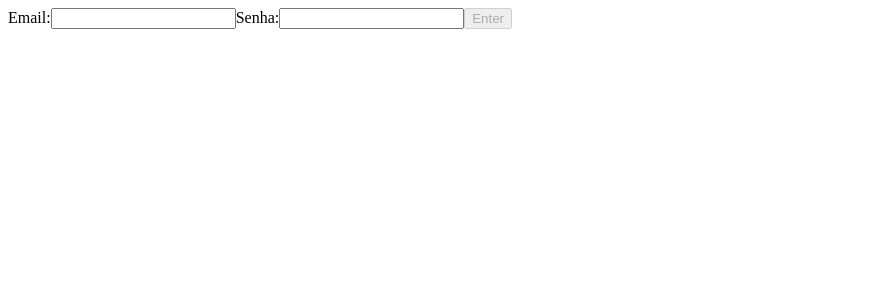
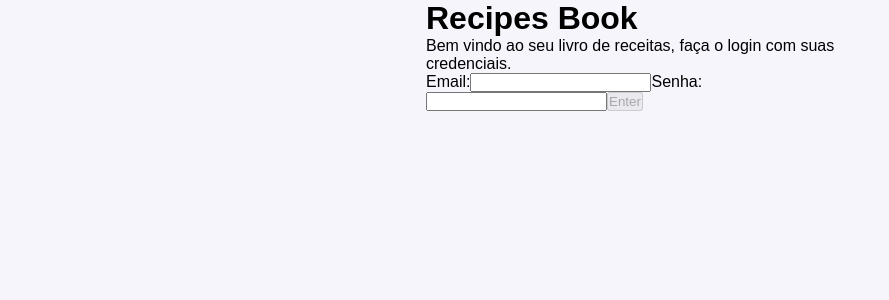
Before and after one commit to DanielFariias/recipes-book, a React (Create React App) app: page / in a window 1280 px wide. Shown: the top 300 px of the page, without its empty margins (0-889 px from the left). Built offline with nearby package versions, Linux system fonts and the light colour scheme.

Commit message:
Create GlobalStyles with StyledComponents

```diff
--- a/package.json
+++ b/package.json
@@ -45,8 +45,9 @@
   },
   "devDependencies": {
     "@types/react-router-dom": "^5.3.3",
+    "@types/styled-components": "^5.1.25",
+    "@typescript-eslint/parser": "^5.30.7",
     "@typescript-eslint/eslint-plugin": "^5.30.7",
-    "@typescript-eslint/parser": "^5.30.7",
     "eslint": "^8.20.0",
     "eslint-config-airbnb": "^19.0.4",
     "eslint-plugin-import": "^2.26.0",
--- /dev/null
+++ b/src/assets/styles/global.ts
@@ -0,0 +1,19 @@
+import { createGlobalStyle } from 'styled-components';
+
+export default createGlobalStyle`
+  * {
+    margin: 0;
+    padding: 0;
+    box-sizing: border-box;
+    font-family: sans-serif;
+  }
+
+  body {
+    background-color: ${(props) => props.theme.background};
+    font-size: 16px;
+  }
+
+  button {
+    cursor: pointer;
+  }
+`;
--- /dev/null
+++ b/src/assets/styles/themes/default.ts
@@ -0,0 +1,3 @@
+export const defaultTheme = {
+  background: '#F6F5FC',
+};
--- a/src/components/App/index.tsx
+++ b/src/components/App/index.tsx
@@ -1,40 +1,26 @@
-import { BrowserRouter, Route, Switch } from 'react-router-dom';
+import { BrowserRouter } from 'react-router-dom';
 
+import { ThemeProvider } from 'styled-components';
 import { RecipesProvider } from '../../context/RecipesContext';
 
-import FavoriteRecipes from '../../pages/FavoriteRecipes';
-import DoneRecipes from '../../pages/DoneRecipes';
-import Profile from '../../pages/Profile';
-import Login from '../../pages/Login';
-
-import DrinkProgress from '../../pages/Drinks/Progress';
-import DrinkDetails from '../../pages/Drinks/Details';
-import Drinks from '../../pages/Drinks';
-
-import FoodProgress from '../../pages/Foods/Progress';
-import FoodDetails from '../../pages/Foods/Details';
-import Foods from '../../pages/Foods';
+import { Container } from './styles';
+import { defaultTheme } from '../../assets/styles/themes/default';
+import GlobalStyles from '../../assets/styles/global';
+import { Routes } from '../../Routes';
 
 export default function App() {
   return (
-    <RecipesProvider>
+    <ThemeProvider theme={defaultTheme}>
       <BrowserRouter>
-        <Switch>
-          <Route path="/" exact component={Login} />
 
-          <Route path="/foods" exact component={Foods} />
-          <Route path="/foods/:id" exact component={FoodDetails} />
-          <Route path="/foods/:id/in-progress" component={FoodProgress} />
+        <RecipesProvider>
+          <Container>
+            <Routes />
+          </Container>
+        </RecipesProvider>
+        <GlobalStyles />
 
-          <Route path="/drinks" exact component={Drinks} />
-          <Route path="/drinks/:id" exact component={DrinkDetails} />
-          <Route path="/drinks/:id/in-progress" component={DrinkProgress} />
-
-          <Route path="/profile" component={Profile} />
-          <Route path="/done-recipes" component={DoneRecipes} />
-          <Route path="/favorite-recipes" component={FavoriteRecipes} />
-        </Switch>
       </BrowserRouter>
-    </RecipesProvider>
+    </ThemeProvider>
   );
 }
--- /dev/null
+++ b/src/components/App/styles.ts
@@ -0,0 +1,7 @@
+import styled from 'styled-components';
+
+export const Container = styled.div`
+  max-width: 428px;
+  width: 100%;
+  margin: 0 auto;
+`;
--- a/src/pages/Login/index.tsx
+++ b/src/pages/Login/index.tsx
@@ -29,6 +29,11 @@ export default function Login() {
     history.push('/foods');
   }
   return (
+    <div>
+      <header>
+        <h1>Recipes Book</h1>
+        <p>Bem vindo ao seu livro de receitas, faça o login com suas credenciais.</p>
+      </header>
       <form onSubmit={handleSubmit}>
         <label htmlFor="email-input">
           Email:
@@ -55,5 +60,6 @@ export default function Login() {
           Enter
         </button>
       </form>
+    </div>
   );
 }
```
Also changed, not shown: src/@types/styled.d.ts (added, +8 -0 lines), 1 other file (tests, documents, lock files or other folders). Lines whose indentation alone changed are shown as unchanged.
